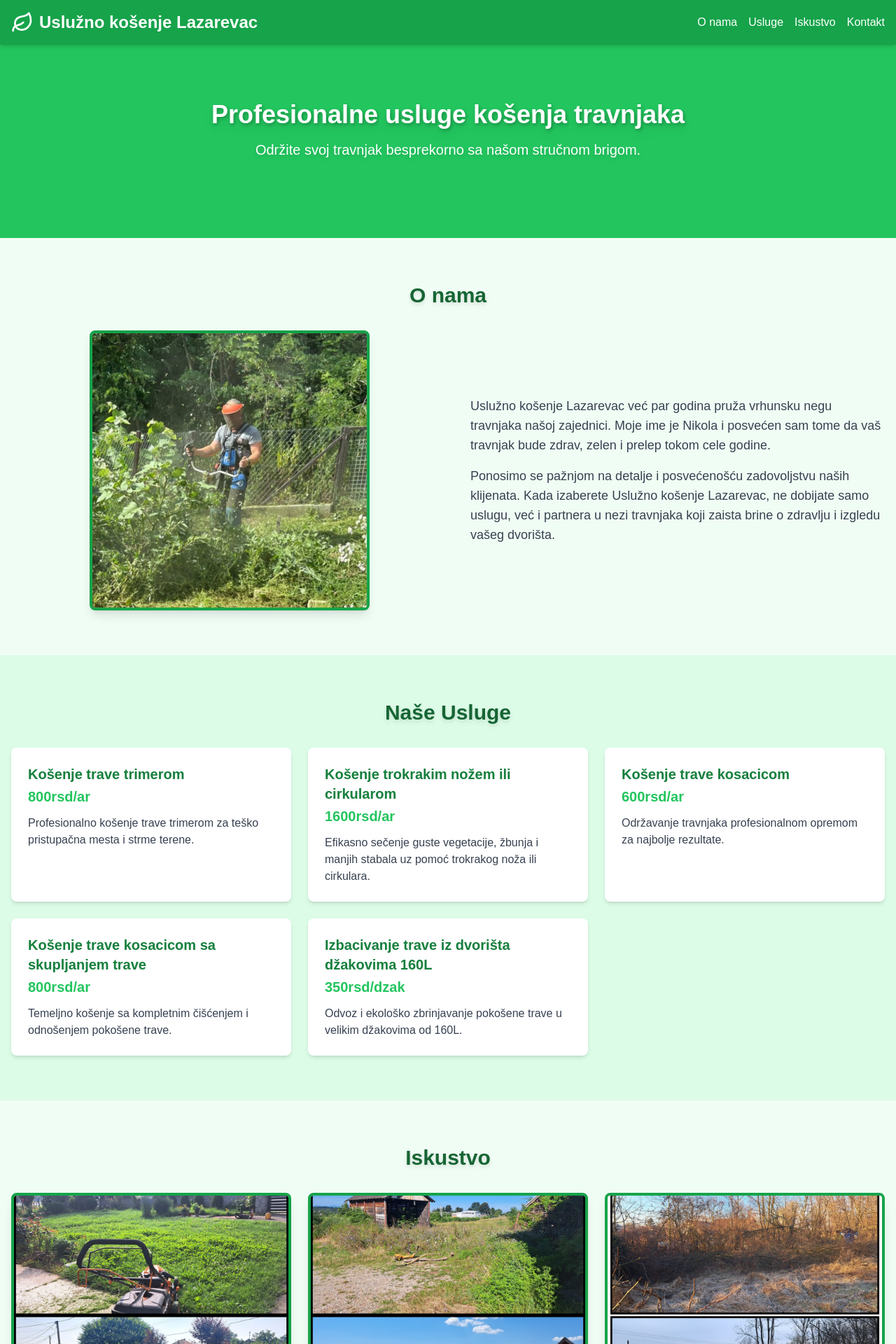
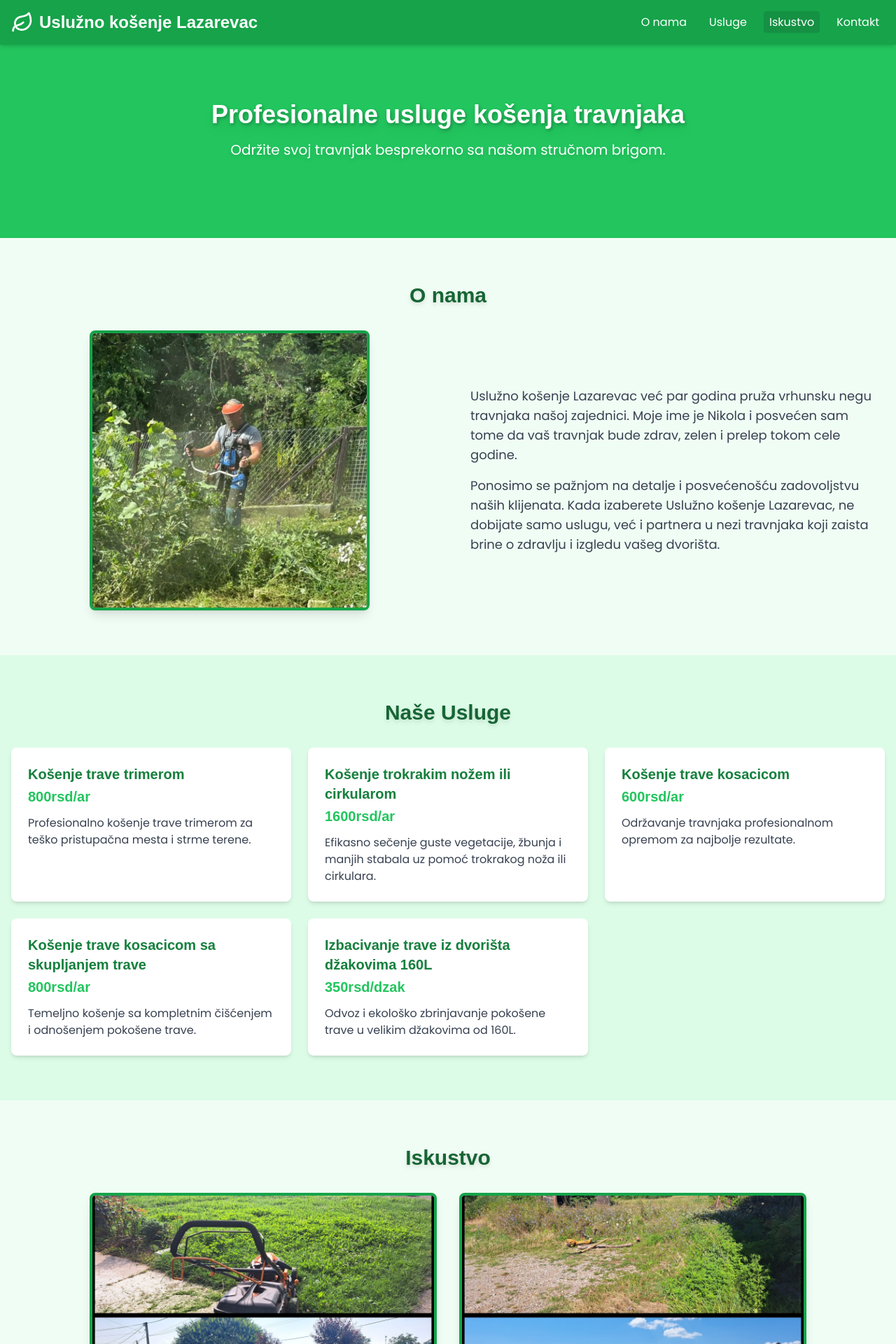
Before and after one commit to vndrija/usluzno-kosenje, a Next.js app in the folder usluzno-kosenje/: page / in a window 1280 px wide. Shown: the top 1920 px of the page at 70% size. Built offline with nearby package versions, Linux system fonts and the light colour scheme.

Commit message:
gallery effect for photos, new font, removed effect on about photo, added link hover for li tabs

```diff
--- a/usluzno-kosenje/src/app/globals.css
+++ b/usluzno-kosenje/src/app/globals.css
@@ -11,6 +11,16 @@ html {
   scroll-behavior: smooth;
 }
 
+@layer base {
+  h1, h2, h3, h4, h5, h6 {
+    font-family: Arial, Helvetica, sans-serif;
+  }
+
+  p, span, a {
+    font-family: var(--font-poppins), sans-serif;
+  }
+}
+
 @media (prefers-color-scheme: dark) {
   :root {
     --background: #0a0a0a;
@@ -21,5 +31,4 @@ html {
 body {
   color: var(--foreground);
   background: var(--background);
-  font-family: Arial, Helvetica, sans-serif;
 }
--- a/usluzno-kosenje/src/app/layout.tsx
+++ b/usluzno-kosenje/src/app/layout.tsx
@@ -1,5 +1,12 @@
 import type { Metadata } from 'next'
 import './globals.css'
+import { Poppins } from 'next/font/google'
+
+const poppins = Poppins({
+  subsets: ['latin'],
+  weight: ['400', '500', '600'],
+  variable: '--font-poppins',
+})
 
 export const metadata: Metadata = {
   title: 'Usluzno Kosenje Lazarevac',
@@ -13,7 +20,7 @@ export default function RootLayout({
 }) {
   return (
     <html lang="sr">
-      <body>{children}</body>
+      <body className={`${poppins.variable} font-sans`}>{children}</body>
     </html>
   )
 }
--- a/usluzno-kosenje/src/components/About.tsx
+++ b/usluzno-kosenje/src/components/About.tsx
@@ -15,7 +15,7 @@ export default function About() {
                 width={400}
                 height={300}
                 alt="About Us"
-                className="rounded-lg shadow-lg w-[400px] h-[400px] object-cover mx-auto border-4 border-green-600 transition-transform duration-300 hover:scale-105"
+                className="rounded-lg shadow-lg w-[400px] h-[400px] object-cover mx-auto border-4 border-green-600 "
                 loading="eager"
                 priority
               />
--- a/usluzno-kosenje/src/components/Contact.tsx
+++ b/usluzno-kosenje/src/components/Contact.tsx
@@ -11,10 +11,6 @@ export default function Contact() {
             <div className="flex items-center mb-4">
               <Phone className="h-5 w-5 mr-2 flex-shrink-0" />
               <span>(+381) 641449845</span>
-            </div>
-            <div className="flex items-center mb-4">
-              <MapPin className="h-5 w-5 mr-2 flex-shrink-0" />
-              <span>Lazarevac, Srbija</span>
             </div>
             <div className="flex items-center mb-4">
               <Facebook className="h-5 w-5 mr-2 flex-shrink-0" />
--- a/usluzno-kosenje/src/components/Experience.tsx
+++ b/usluzno-kosenje/src/components/Experience.tsx
@@ -1,8 +1,14 @@
+"use client"
+
 import Image from "next/image"
-import { Suspense } from "react"
+import { Suspense, useState } from "react"
 import ImageSkeleton from "./ImageSkeleton"
+import ImageModal from "./ImageModal"
+import { MousePointerClick } from "lucide-react"
 
 export default function Experience() {
+  const [selectedImageIndex, setSelectedImageIndex] = useState<number | null>(null)
+
   const images = [
     {
       src: "/iskustvo_1.jpeg",
@@ -22,21 +28,40 @@ export default function Experience() {
     }
   ]
 
+  const handleNext = () => {
+    setSelectedImageIndex((prev) => (prev === null ? 0 : (prev + 1) % images.length))
+  }
+
+  const handlePrevious = () => {
+    setSelectedImageIndex((prev) =>
+      prev === null ? 0 : (prev - 1 + images.length) % images.length
+    )
+  }
+
   return (
     <section id="experience" className="py-12 sm:py-16 px-4">
       <div className="container mx-auto">
         <h2 className="text-2xl sm:text-3xl font-bold text-center mb-8 text-green-800 drop-shadow-md">Iskustvo</h2>
-        <div className="grid grid-cols-1 sm:grid-cols-2 lg:grid-cols-3 gap-6">
+        <div className="grid grid-cols-1 sm:grid-cols-2 lg:grid-cols-2 gap-8 max-w-5xl mx-auto">
           {images.map((image, index) => (
             <Suspense key={index} fallback={<ImageSkeleton className="w-full h-[350px]" />}>
+              <div
+                onClick={() => setSelectedImageIndex(index)}
+                className="cursor-pointer relative group"
+              >
                 <Image
                   src={image.src}
                   width={1000}
                   height={800}
                   alt={image.alt}
-                className="rounded-lg shadow-lg w-full h-[350px] object-cover border-4 border-green-600 hover:border-green-500 transition-all duration-300 hover:scale-105"
+                  className="rounded-lg shadow-lg w-full h-[350px] object-cover border-4 border-green-600 hover:border-green-500 transition-all duration-300"
                   loading="lazy"
                 />
+                <div className="absolute inset-0 bg-black/50 opacity-0 group-hover:opacity-100 transition-opacity duration-300 rounded-lg flex flex-col items-center justify-center text-white">
+                  <MousePointerClick className="w-8 h-8 mb-2" />
+                  <span className="text-lg font-semibold">Otvori sliku</span>
+                </div>
+              </div>
             </Suspense>
           ))}
         </div>
@@ -45,6 +70,16 @@ export default function Experience() {
           i pažnju koju ulažemo u svaki projekat.
         </p>
       </div>
+
+      {selectedImageIndex !== null && (
+        <ImageModal
+          images={images}
+          currentIndex={selectedImageIndex}
+          onClose={() => setSelectedImageIndex(null)}
+          onNext={handleNext}
+          onPrevious={handlePrevious}
+        />
+      )}
     </section>
   )
 }
--- a/usluzno-kosenje/src/components/Header.tsx
+++ b/usluzno-kosenje/src/components/Header.tsx
@@ -1,6 +1,18 @@
+"use client"
+
 import { Leaf } from "lucide-react"
+import { useActiveSection } from "@/hooks/useActiveSection"
 
 export default function Header() {
+  const activeSection = useActiveSection()
+
+  const navItems = [
+    { href: "#about", label: "O nama" },
+    { href: "#services", label: "Usluge" },
+    { href: "#experience", label: "Iskustvo" },
+    { href: "#contact", label: "Kontakt" },
+  ]
+
   return (
     <header className="bg-green-600 text-white p-3 sm:p-4 sticky top-0 z-50 shadow-md">
       <div className="container mx-auto flex flex-col sm:flex-row justify-between items-center">
@@ -10,26 +22,20 @@ export default function Header() {
         </div>
         <nav className="w-full sm:w-auto">
           <ul className="flex justify-center space-x-3 sm:space-x-4 text-xs sm:text-base">
-            <li>
-              <a href="#about" className="hover:underline whitespace-nowrap py-1">
-                O nama
-              </a>
-            </li>
-            <li>
-              <a href="#services" className="hover:underline whitespace-nowrap py-1">
-                Usluge
-              </a>
-            </li>
-            <li>
-              <a href="#experience" className="hover:underline whitespace-nowrap py-1">
-                Iskustvo
-              </a>
-            </li>
-            <li>
-              <a href="#contact" className="hover:underline whitespace-nowrap py-1">
-                Kontakt
-              </a>
-            </li>
+            {navItems.map((item) => (
+              <li key={item.href}>
+                <a
+                  href={item.href}
+                  className={`hover:underline whitespace-nowrap py-1 px-2 rounded transition-colors relative ${
+                    activeSection === item.href.slice(1)
+                      ? "bg-green-700/50"
+                      : "hover:bg-green-700/30"
+                  }`}
+                >
+                  {item.label}
+                </a>
+              </li>
+            ))}
           </ul>
         </nav>
       </div>
--- /dev/null
+++ b/usluzno-kosenje/src/components/ImageModal.tsx
@@ -0,0 +1,61 @@
+"use client"
+
+import { X, ChevronLeft, ChevronRight } from "lucide-react"
+import Image from "next/image"
+import { useEffect } from "react"
+
+interface ImageModalProps {
+  images: { src: string; alt: string }[]
+  currentIndex: number
+  onClose: () => void
+  onNext: () => void
+  onPrevious: () => void
+}
+
+export default function ImageModal({ images, currentIndex, onClose, onNext, onPrevious }: ImageModalProps) {
+  useEffect(() => {
+    const handleKeyDown = (e: KeyboardEvent) => {
+      if (e.key === "Escape") onClose()
+      if (e.key === "ArrowRight") onNext()
+      if (e.key === "ArrowLeft") onPrevious()
+    }
+
+    document.addEventListener("keydown", handleKeyDown)
+    return () => document.removeEventListener("keydown", handleKeyDown)
+  }, [onClose, onNext, onPrevious])
+
+  return (
+    <div className="fixed inset-0 bg-black/80 z-50 flex items-center justify-center">
+      <button
+        onClick={onClose}
+        className="absolute top-4 right-4 text-white hover:text-gray-300 transition-colors"
+      >
+        <X className="h-8 w-8" />
+      </button>
+
+      <button
+        onClick={onPrevious}
+        className="absolute left-4 text-white hover:text-gray-300 transition-colors"
+      >
+        <ChevronLeft className="h-8 w-8" />
+      </button>
+
+      <div className="relative max-w-[90vw] max-h-[90vh]">
+        <Image
+          src={images[currentIndex].src}
+          alt={images[currentIndex].alt}
+          width={1200}
+          height={800}
+          className="object-contain max-h-[90vh]"
+        />
+      </div>
+
+      <button
+        onClick={onNext}
+        className="absolute right-4 text-white hover:text-gray-300 transition-colors"
+      >
+        <ChevronRight className="h-8 w-8" />
+      </button>
+    </div>
+  )
+}
--- /dev/null
+++ b/usluzno-kosenje/src/hooks/useActiveSection.ts
@@ -0,0 +1,42 @@
+"use client"
+
+import { useState, useEffect } from "react"
+
+export function useActiveSection() {
+  const [activeSection, setActiveSection] = useState<string>("")
+
+  useEffect(() => {
+    const handleScroll = () => {
+      const sections = ["about", "services", "experience", "contact"]
+
+      // Find the section that is most visible in the viewport
+      let maxVisibleSection = ""
+      let maxVisibleHeight = 0
+
+      sections.forEach((sectionId) => {
+        const element = document.getElementById(sectionId)
+        if (!element) return
+
+        const rect = element.getBoundingClientRect()
+        const visibleHeight = Math.min(rect.bottom, window.innerHeight) - Math.max(rect.top, 0)
+
+        if (visibleHeight > maxVisibleHeight) {
+          maxVisibleHeight = visibleHeight
+          maxVisibleSection = sectionId
+        }
+      })
+
+      if (maxVisibleSection) {
+        setActiveSection(maxVisibleSection)
+      }
+    }
+
+    window.addEventListener("scroll", handleScroll)
+    // Add a small delay for initial check to ensure all elements are rendered
+    setTimeout(handleScroll, 100)
+
+    return () => window.removeEventListener("scroll", handleScroll)
+  }, [])
+
+  return activeSection
+}
--- a/usluzno-kosenje/tailwind.config.ts
+++ b/usluzno-kosenje/tailwind.config.ts
@@ -11,6 +11,9 @@ const config: Config = {
       colors: {
         background: "var(--background)",
         foreground: "var(--foreground)",
+      },
+      fontFamily: {
+        sans: ['var(--font-poppins)', 'sans-serif'],
       },
       textShadow: {
         DEFAULT: '2px 2px 4px rgba(0, 0, 0, 0.2)',
```
Lines whose indentation alone changed are shown as unchanged.
